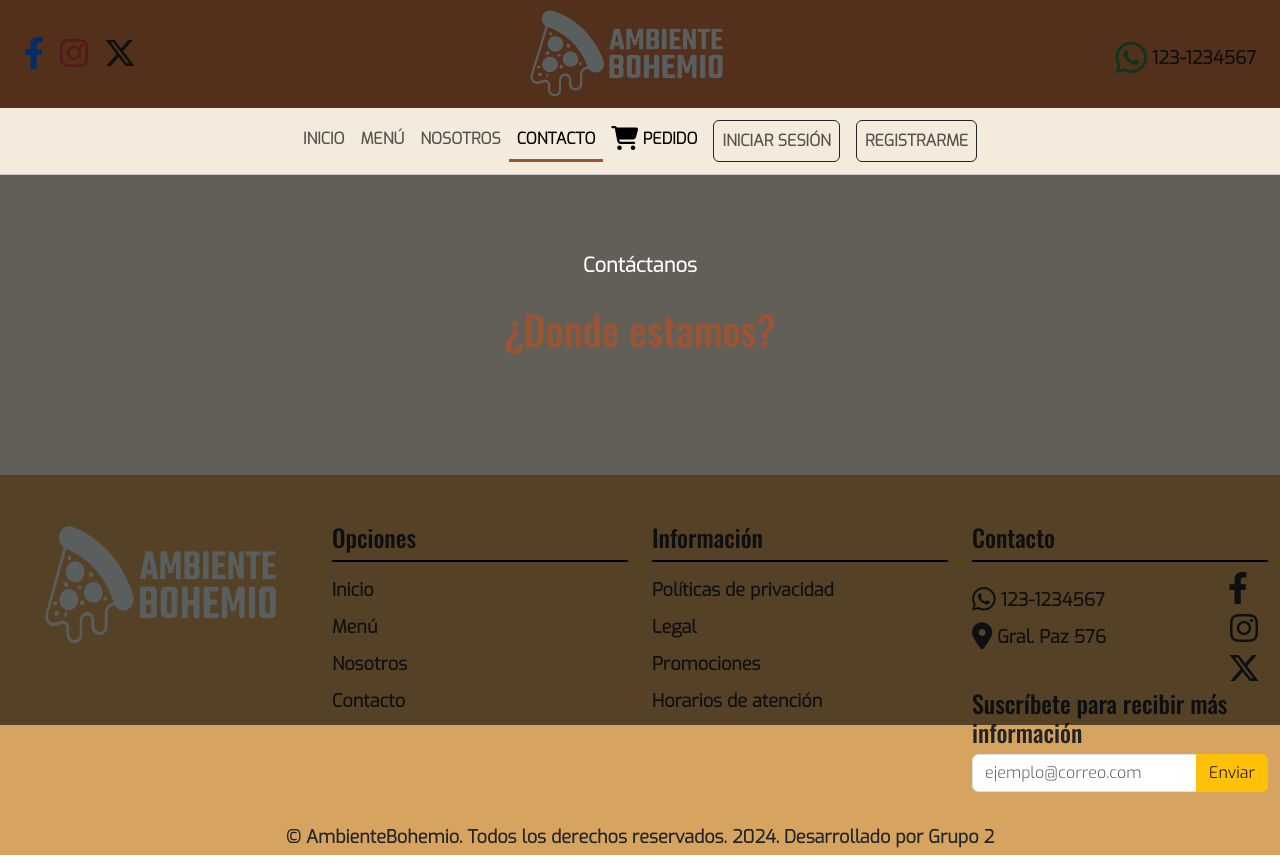
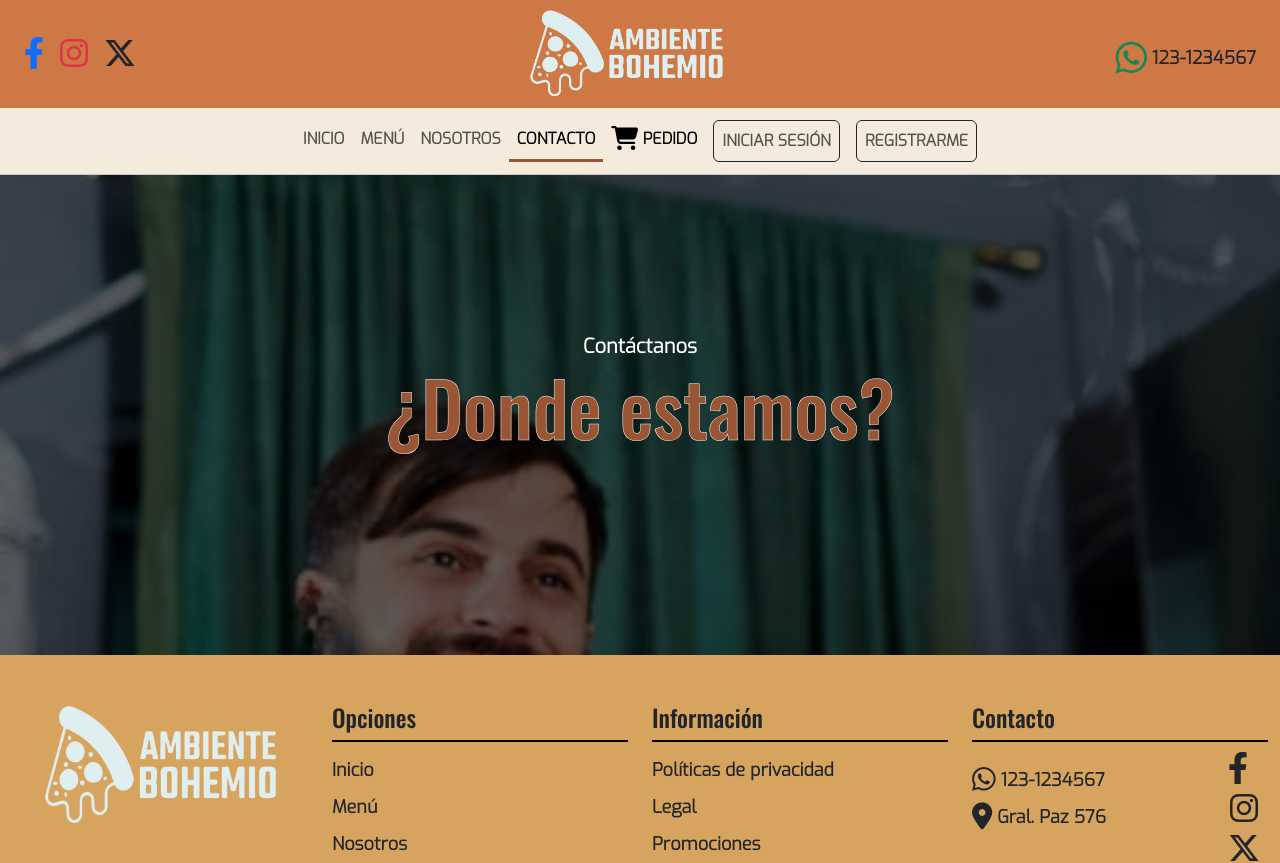
Before and after one commit to brunomry/frontendProyectoFinal_RollingCode, a React (Vite) app: page /contacto in a window 1280 px wide. Shown: the top 863 px of the page. Built offline with nearby package versions, Linux system fonts and the light colour scheme; no server answers.

Commit message:
se termino de agregar el banner del Contacto junto con sus estilos

```diff
--- a/src/components/pages/Contacto.jsx
+++ b/src/components/pages/Contacto.jsx
@@ -1,12 +1,14 @@
-import React from "react";
+import "../../styles/contacto.css";
 
 const Contacto = () => {
   return (
     <section className="bannerContact d-flex justify-content-center align-items-center sectionTop">
       <div className="bannerOpacity"></div>
       <article className="bannerContent d-flex flex-column justify-content-center align-items-center gap-3 gap-md-4 gap-lg-3 gap-xl-4 pb-md-5 text-white">
+        <div className="mt-3 mt-md-0">
         <p className="mb-0 fw-bold bannerSubtitle text-center">Contáctanos</p>
-        <h1>¿Donde estamos?</h1>
+        <h1 className="bannerTitle text-center">¿Donde estamos?</h1>
+        </div>
       </article>
     </section>
   );
--- /dev/null
+++ b/src/styles/contacto.css
@@ -0,0 +1,78 @@
+*{
+    margin: 0;
+  }
+
+.bannerContact{
+  width: 100%;
+  position: relative;
+  background-image: url("../assets/bannerContacto.webp");
+  background-repeat: no-repeat;
+  background-size: 250%;
+  height: 60vh;
+  font-family: "Exo";
+  animation: movimiento 8s infinite linear alternate;
+}
+
+@keyframes movimiento {
+  from {
+    background-position: bottom left;
+  }to{
+    background-position: top right;
+  }
+}
+
+.bannerOpacity{
+  position: absolute;
+  width: 100%;
+  height: 100%;
+  background-color: rgba(0, 0, 0, 0.6);
+}
+
+.bannerContact .bannerContent{
+  width: 75%;
+  height: 18.75rem;
+  z-index: 99;
+}
+
+.bannerContent .bannerTitle{
+  font-family: "Oswald";
+  font-size: 2.1875rem;
+  text-align: center;
+  color:#9a5534;
+  -webkit-text-stroke: .5px #fff;
+}
+
+@media all and (min-width:768px){
+  .bannerContent .bannerTitle{
+    font-size: 4.0625rem;
+  }
+
+  .bannerContent .bannerSubtitle{
+    font-size: 1.125rem;
+  }
+
+  .banner{
+    background-size: 150%;
+  }
+}
+
+@media all and (min-width:1200px){
+  .banner{
+    background-size: 120%;
+  }
+}
+
+@media all and (min-width:1200px){
+  .bannerContent .bannerTitle{
+    font-size: 4.6875rem;
+  }
+
+  .bannerContent .bannerSubtitle{
+    font-size: 1.25rem;
+  }
+
+  .banner{
+    background-size: 120%;
+    animation: movimiento 7s infinite linear alternate;
+  }
+}
```
